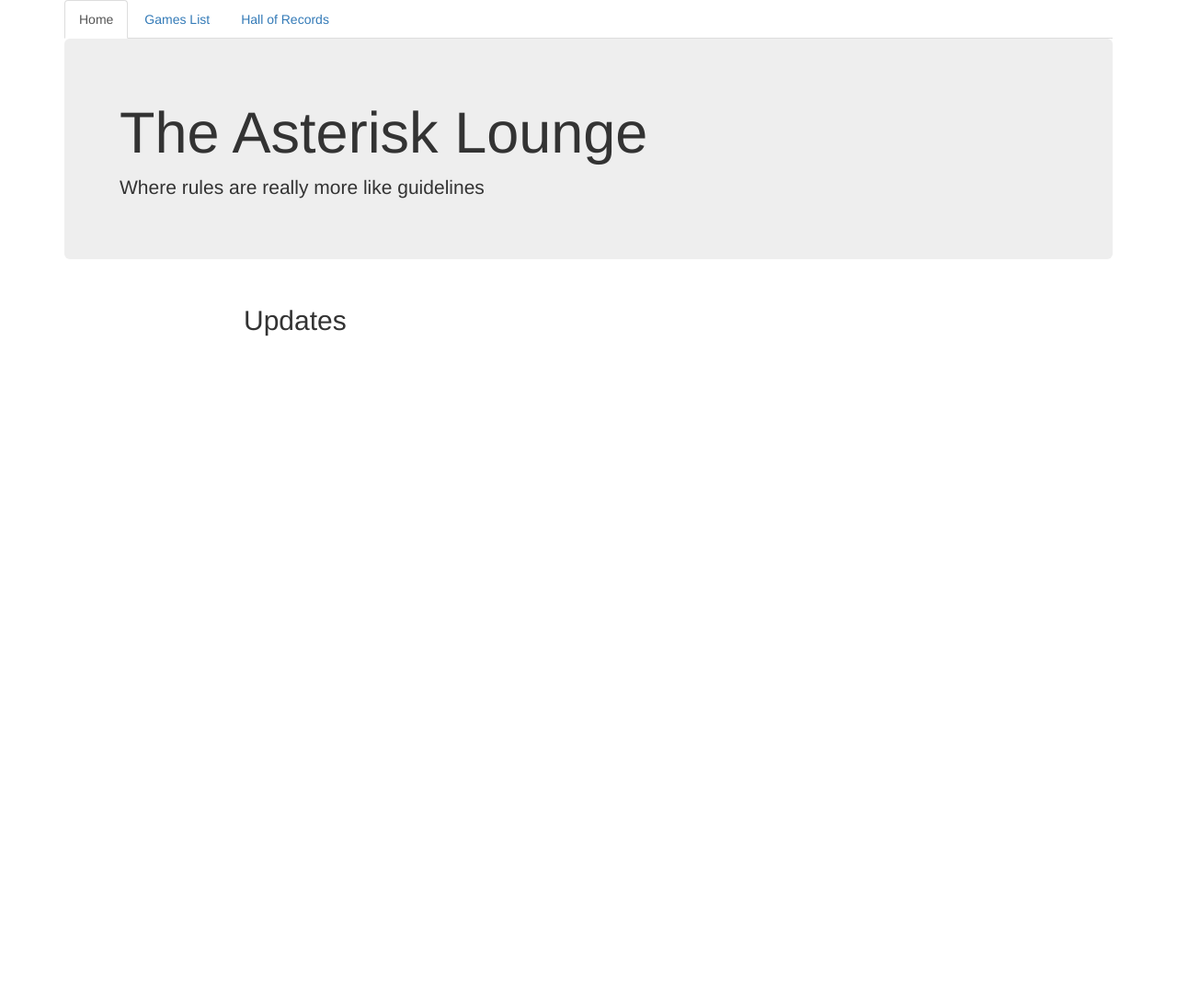
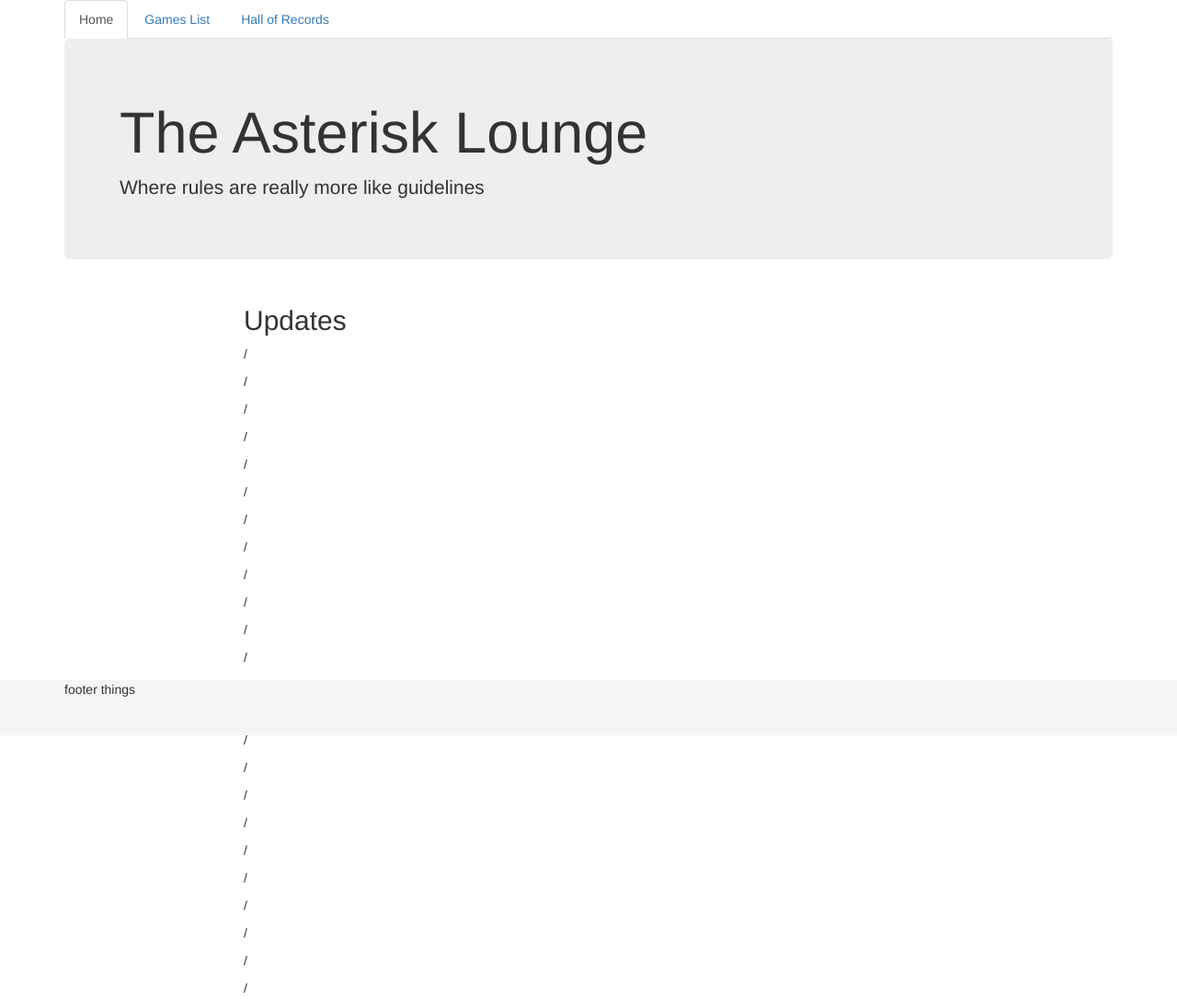
Before and after one commit to kmatthiesen/asterisk-lounge, a plain HTML site: page HTML_AL.html in a window 1280 px wide. Shown: the whole page at 92% size. Before the commit the page ends 800 px from the top, so only its background shows below. Drawn offline with nearby package versions, Linux system fonts and the light colour scheme.

Commit message:
added sticky footer

```diff
--- /dev/null
+++ b/CSS_al.css
@@ -0,0 +1,25 @@
+/*.footer {
+	border-radius: 5px;
+	border: 1px solid black;
+	height: 50px;
+	display:fixed;
+}
+*/
+/* Sticky footer styles
+-------------------------------------------------- */
+html {
+  position: relative;
+  min-height: 100%;
+}
+body {
+  /* Margin bottom by footer height */
+  margin-bottom: 60px;
+}
+.footer {
+  position: fixed;
+  bottom: 0;
+  width: 100%;
+  /* Set the fixed height of the footer here */
+  height: 60px;
+  background-color: #f5f5f5;
+}
--- a/HTML_AL.html
+++ b/HTML_AL.html
@@ -7,7 +7,7 @@
 	<link rel="stylesheet" href="https://maxcdn.bootstrapcdn.com/bootstrap/3.3.5/css/bootstrap.min.css" integrity="sha512-dTfge/zgoMYpP7QbHy4gWMEGsbsdZeCXz7irItjcC3sPUFtf0kuFbDz/ixG7ArTxmDjLXDmezHubeNikyKGVyQ==" crossorigin="anonymous">
 	<!-- Bootstrap: Latest compiled and minified JavaScript -->
 	<script src="https://maxcdn.bootstrapcdn.com/bootstrap/3.3.5/js/bootstrap.min.js" integrity="sha512-K1qjQ+NcF2TYO/eI3M6v8EiNYZfA95pQumfvcVrTHtwQVDG+aHRqLi/ETn2uB+1JqwYqVG3LIvdm9lj6imS/pQ==" crossorigin="anonymous"></script>
-
+	<link rel="stylesheet" href="CSS_al.css">
 </head>
 <body>
 	<div class="container">
@@ -23,14 +23,38 @@
 		<div class="row">
 			<div class="col-md-8 col-md-offset-2">
 				<h2> Updates </h2>
+				<p> / </p>
+				<p> / </p>
+				<p> / </p>
+				<p> / </p>
+				<p> / </p>
+				<p> / </p>
+				<p> / </p>
+				<p> / </p>
+				<p> / </p>
+				<p> / </p>
+				<p> / </p>
+				<p> / </p>
+				<p> / </p>
+				<p> / </p>
+				<p> / </p>
+				<p> / </p>
+				<p> / </p>
+				<p> / </p>
+				<p> / </p>
+				<p> / </p>
+				<p> / </p>
+				<p> / </p>
+				<p> / </p>
+				<p> / </p>
 			</div>
 		</div>
-		<div class="footer">
-			<div class="row">
-				<div class="col-md-12">
-				</div>
+
+	</div>
+	<footer class="footer">
+			<div class="container">
+				<p> footer things </p>
 			</div>
-		</div>
-	</div>
+		</footer>
 </body>
 </html>
```
